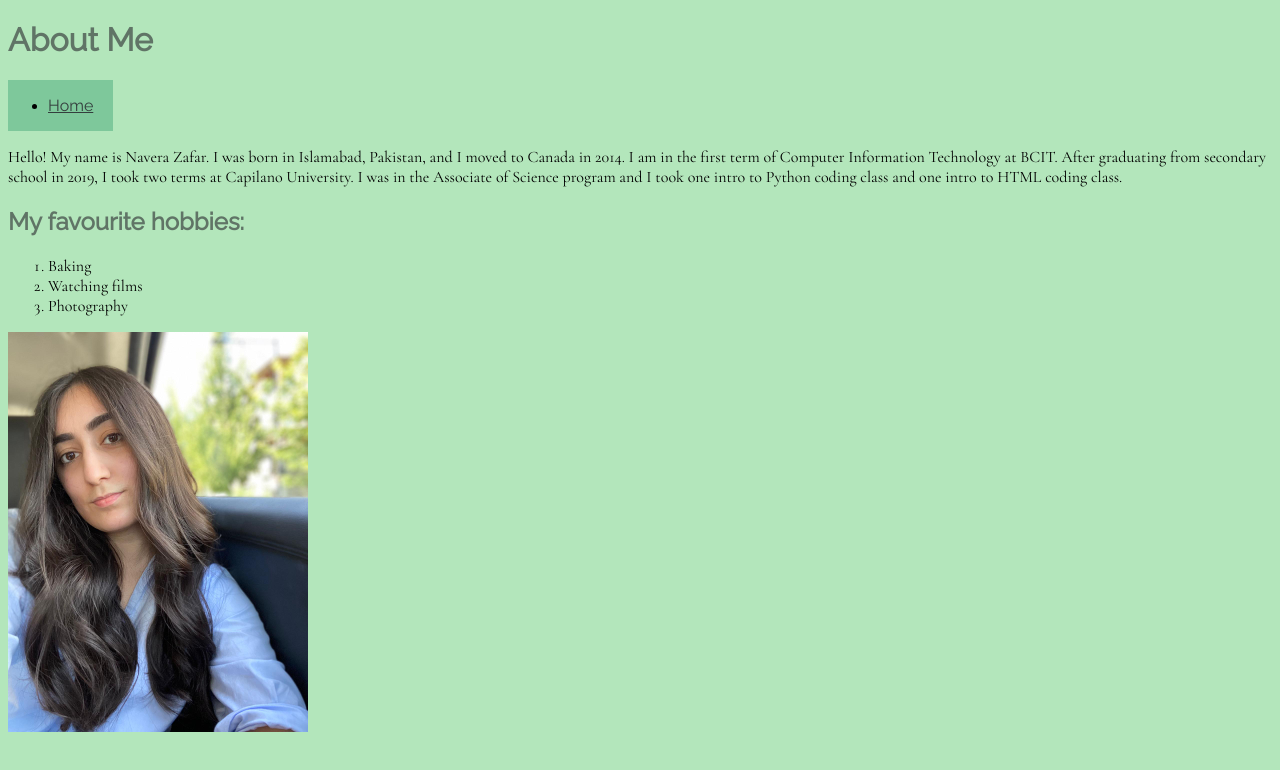
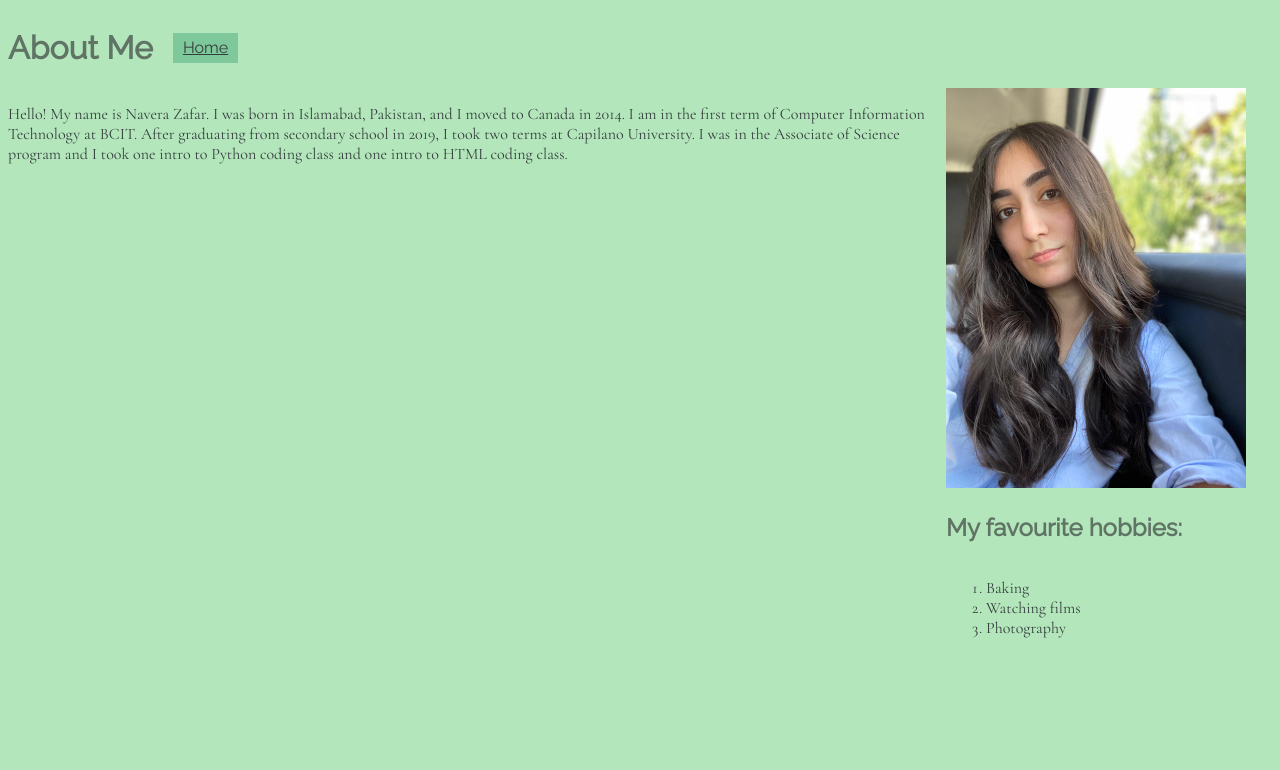
Before and after one commit to naverazafar/1620-Lab-6, a plain HTML site: page about.html in a window 1280 px wide. Drawn offline with nearby package versions, Linux system fonts and the light colour scheme.

Commit message:
added grids and flexbox

```diff
--- a/CSS/style.css
+++ b/CSS/style.css
@@ -33,6 +33,7 @@ h1{
 
 body{
     background-color: #B3E6BB;
+    color: #343E3D;
 }
 
 h2{
@@ -49,8 +50,20 @@ nav{
     top: 20px;
     background-color: #7EC89B;
     display: inline-block;
-    padding-right: 20px;
+    padding-right: 10px;
+    padding-left: 10px;
+    padding-top: 5px;
+    padding-bottom: 5px;
+    height: 20px;
 }
+
+header{
+    display: flex;
+    justify-content: flex-start;
+    gap: 20px;
+    align-items: center;
+}
+
 
 a:visited {
     color: #B3E6BB;
@@ -60,3 +73,30 @@ a:visited {
 a:hover {
 	background: #7EC89B;
 }
+
+.grid {
+    display: grid;
+    justify-items: flex-start;
+}
+
+.item1 {
+    grid-row: 1;
+    grid-column: 1 / 8;
+}
+
+.item2 {
+    grid-column: 8 / 9;
+    grid-row: 3;
+    align-self: center;
+}
+
+.item3 {
+    grid-column: 8 / 10;
+    grid-row: 1;
+    gap: 1;
+}
+
+.item4{
+    grid-row: 2;
+    grid-column: 8 / 9;
+}
--- a/about.html
+++ b/about.html
@@ -15,21 +15,21 @@
     <header>
         <h1>About Me</h1>
         <nav>
-            <ul>
-                <li><a style="font-family: 'Raleway', sans-serif; color: #343E3D;" href="index.html">Home</a></li>
-            </ul>
+            <a style="font-family: 'Raleway', sans-serif; color: #343E3D;" href="index.html">Home</a>
         </nav>
     </header>
 
-    <main>
-        <p>Hello! My name is Navera Zafar. I was born in Islamabad, Pakistan, and I moved to Canada in 2014. I am in the first term of Computer Information Technology at BCIT. After graduating from secondary school in 2019, I took two terms at Capilano University. I was in the Associate of Science program and I took one intro to Python coding class and one intro to HTML coding class.</p>
-        <h2>My favourite hobbies:</h2>
-        <ol>
+    <main class="grid">
+        <p class="item1">Hello! My name is Navera Zafar. I was born in Islamabad, Pakistan, and I moved to Canada in 2014. I am in the first term of Computer Information Technology at BCIT. After graduating from secondary school in 2019, I took two terms at Capilano University. I was in the Associate of Science program and I took one intro to Python coding class and one intro to HTML coding class.</p>
+        <h2 class="item4">My favourite hobbies:</h2>
+        <ol class="item2">
             <li>Baking</li>
             <li>Watching films</li>
             <li>Photography</li>
         </ol>
-        <img src="images/my_photo.jpg" alt="Photo of Me" height="400" width="300">
+        <div class="item3">
+            <img src="images/my_photo.jpg" alt="Photo of Me" height="400" width="300">
+        </div>
     </main>
 </body>
 
```
Also changed, not shown: index.html (+2 -4 lines).
